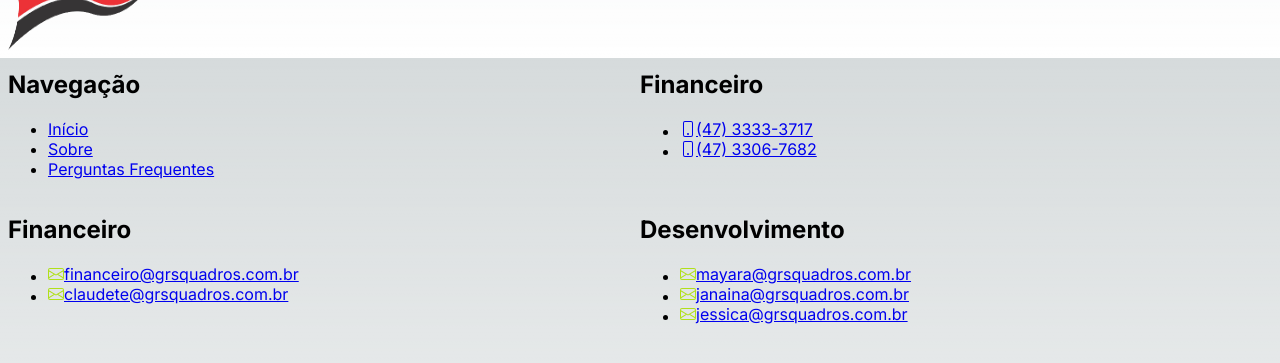
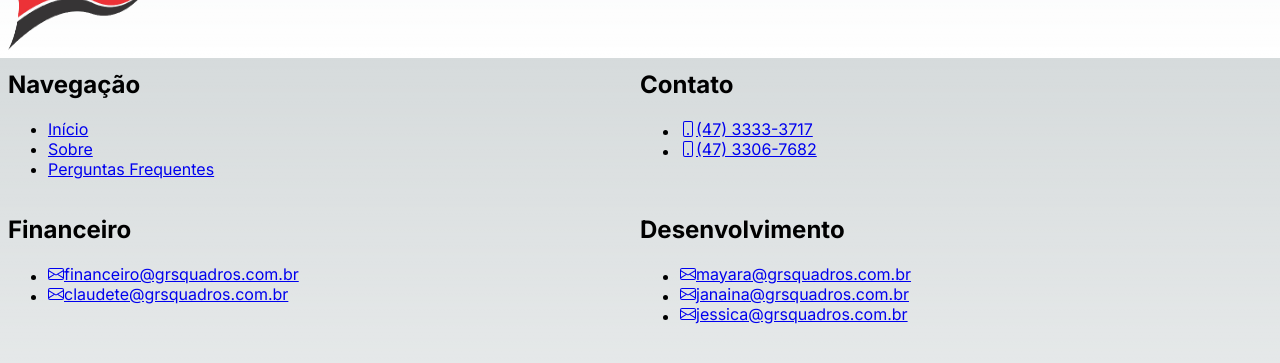
Before and after one commit to JeanDaRosa/GRS_QUADROS, a Next.js app: page / in a window 1280 px wide. Shown: the part 758-1121 px from the top of the page. Built offline with nearby package versions, Linux system fonts and the light colour scheme.

Commit message:
Ajustado cor dos itens

```diff
--- a/src/app/components/footer/index.tsx
+++ b/src/app/components/footer/index.tsx
@@ -38,13 +38,13 @@ export default function Footer() {
             </ul>
           </div>
           <div>
-            <h2 className="mb-6 text-sm font-semibold text-gray-600">Financeiro</h2>
+            <h2 className="mb-6 text-sm font-semibold text-gray-600">Contato</h2>
             <ul className="text-gray-600 dark:text-gray-400">
               <li className="mb-1">
-                <a href="tel:(47) 3333-3717" className="hover:underline flex gap-2 items-center"><BsPhone className="h-4 w-4" />(47) 3333-3717</a>
+                <a href="tel:(47) 3333-3717" className="hover:underline flex gap-2 items-center"><BsPhone className="h-4 w-4 text-red-600" />(47) 3333-3717</a>
               </li>
               <li className="mb-1">
-                <a href="tel:(47) 3333-3717" className="hover:underline flex gap-2 items-center"><BsPhone className="h-4 w-4" />(47) 3306-7682</a>
+                <a href="tel:(47) 3333-3717" className="hover:underline flex gap-2 items-center"><BsPhone className="h-4 w-4 text-red-600" />(47) 3306-7682</a>
               </li>
             </ul>
           </div>
@@ -52,10 +52,10 @@ export default function Footer() {
             <h2 className="mb-6 text-sm font-semibold text-gray-600">Financeiro</h2>
             <ul className="text-gray-600 dark:text-gray-400">
               <li className="break-all">
-                <a href="mailto:grs.quadros@terra.com.br" className="hover:underline flex gap-2 items-center"><BsEnvelope className="h-4 w-4 text-[#b0e019]" />financeiro@grsquadros.com.br</a>
+                <a href="mailto:grs.quadros@terra.com.br" className="hover:underline flex gap-2 items-center"><BsEnvelope className="h-4 w-4 text-red-600" />financeiro@grsquadros.com.br</a>
               </li>
               <li className="break-all">
-                <a href="mailto:grs.quadros@terra.com.br" className="hover:underline flex gap-2 items-center"><BsEnvelope className="h-4 w-4 text-[#b0e019]" />claudete@grsquadros.com.br</a>
+                <a href="mailto:grs.quadros@terra.com.br" className="hover:underline flex gap-2 items-center"><BsEnvelope className="h-4 w-4 text-red-600" />claudete@grsquadros.com.br</a>
               </li>
             </ul>
           </div>
@@ -63,13 +63,13 @@ export default function Footer() {
             <h2 className="mb-6 text-sm font-semibold text-gray-600">Desenvolvimento</h2>
             <ul className="text-gray-600 dark:text-gray-400">
               <li className="break-all">
-                <a href="mailto:grs.quadros@terra.com.br" className="hover:underline flex gap-2 items-center"><BsEnvelope className="h-4 w-4 text-[#b0e019]" />mayara@grsquadros.com.br</a>
+                <a href="mailto:grs.quadros@terra.com.br" className="hover:underline flex gap-2 items-center"><BsEnvelope className="h-4 w-4 text-red-600" />mayara@grsquadros.com.br</a>
               </li>
               <li className="break-all">
-                <a href="mailto:grs.quadros@terra.com.br" className="hover:underline flex gap-2 items-center"><BsEnvelope className="h-4 w-4 text-[#b0e019]" />janaina@grsquadros.com.br</a>
+                <a href="mailto:grs.quadros@terra.com.br" className="hover:underline flex gap-2 items-center"><BsEnvelope className="h-4 w-4 text-red-600" />janaina@grsquadros.com.br</a>
               </li>
               <li className="break-all">
-                <a href="mailto:grs.quadros@terra.com.br" className="hover:underline flex gap-2 items-center"><BsEnvelope className="h-4 w-4 text-[#b0e019]" />jessica@grsquadros.com.br</a>
+                <a href="mailto:grs.quadros@terra.com.br" className="hover:underline flex gap-2 items-center"><BsEnvelope className="h-4 w-4 text-red-600" />jessica@grsquadros.com.br</a>
               </li>
             </ul>
           </div>
@@ -77,10 +77,10 @@ export default function Footer() {
             <h2 className="mb-6 text-sm font-semibold text-gray-600">Redes</h2>
             <ul className="text-gray-600 dark:text-gray-400">
               <li className="mb-1">
-                <a href="https://www.facebook.com/GrsQuadros" className="flex gap-2 items-center"><BsFacebook className="h-4 w-4 " /> Facebook</a>
+                <a href="https://www.facebook.com/GrsQuadros" className="flex gap-2 items-center"><BsFacebook className="h-4 w-4 text-red-600" /> Facebook</a>
               </li>
               <li>
-                <a href="https://www.instagram.com/grs_quadros/" className="flex gap-2 items-center"><BsInstagram className="h-4 w-4 " /> Instagram</a>
+                <a href="https://www.instagram.com/grs_quadros/" className="flex gap-2 items-center"><BsInstagram className="h-4 w-4 text-red-600" /> Instagram</a>
               </li>
             </ul>
           </div>
```
